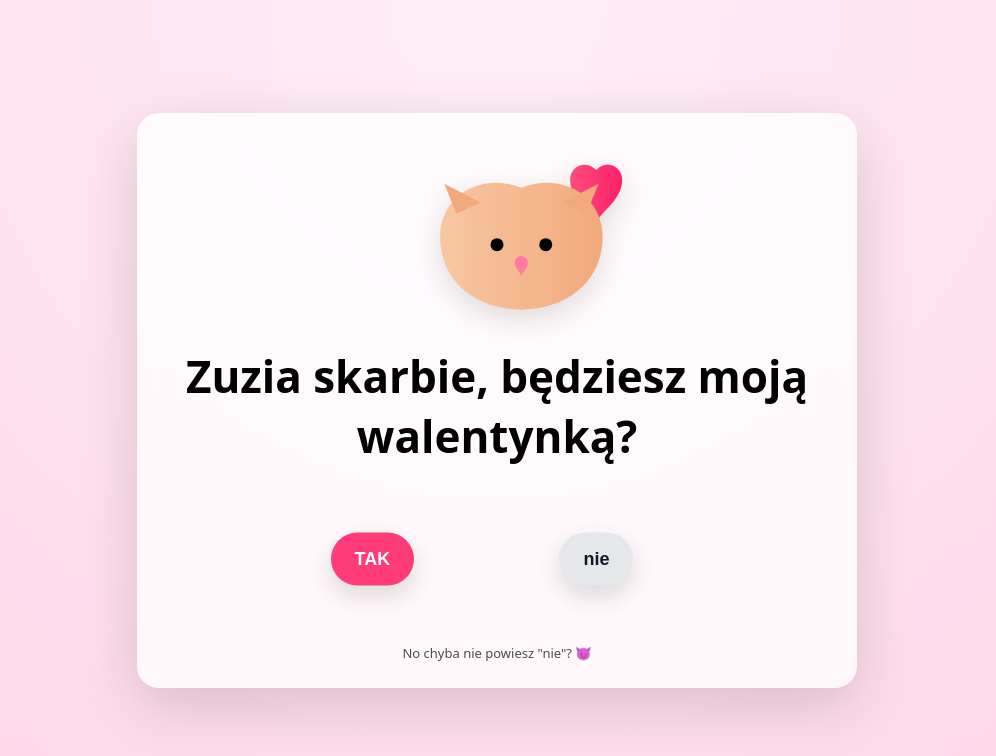
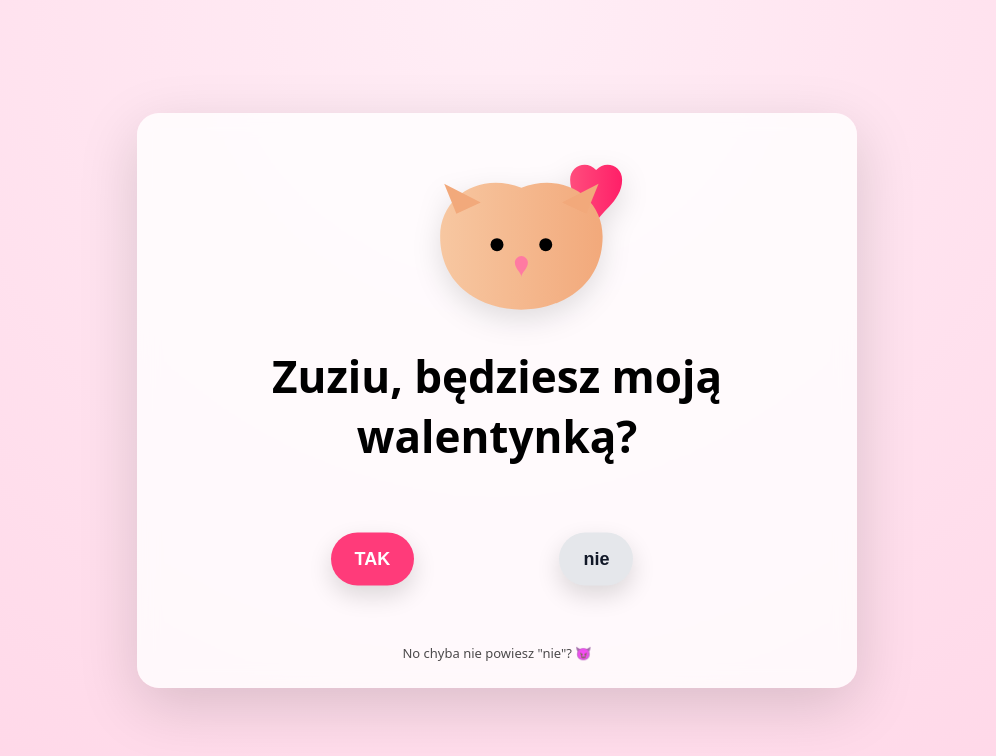
Before and after one commit to micuhacher/test, a plain HTML site: page index.html in a window 1280 px wide. Shown: the whole page, without its empty margins (143-1139 px from the left). Drawn offline with nearby package versions, Linux system fonts and the light colour scheme.

Commit message:
Update index.html

```diff
--- a/index.html
+++ b/index.html
@@ -171,7 +171,7 @@
             fill="#ff7aa2"/>
     </svg>
 
-    <h1>Zuzia skarbie, będziesz moją walentynką?</h1>
+    <h1>Zuziu, będziesz moją walentynką?</h1>
 
     <section class="button-zone" id="zone">
       <button id="yesBtn">TAK</button>
```
